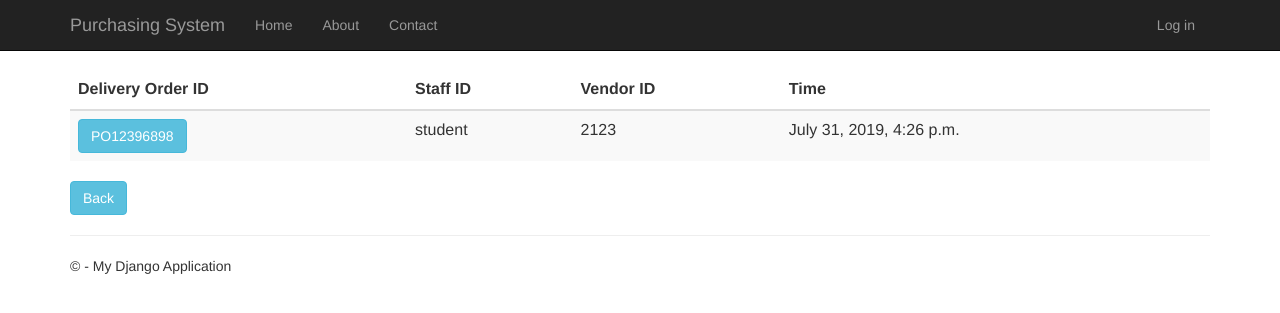
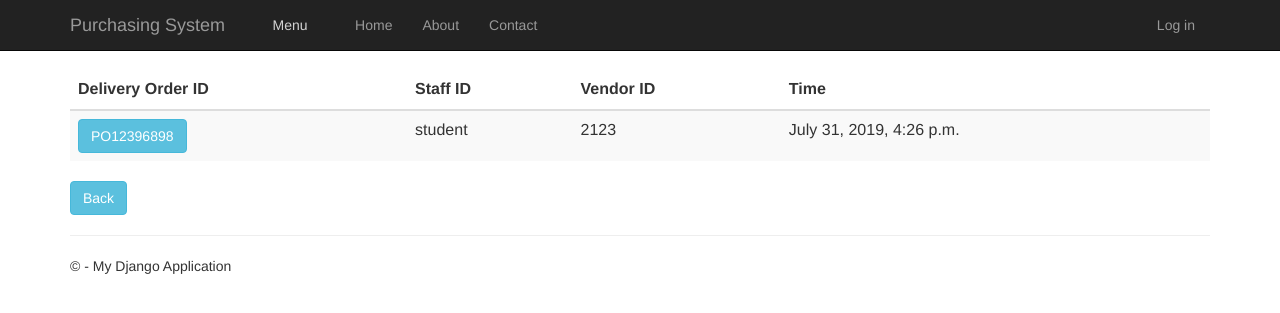
Before and after one commit to 1141228704/Group-6-Purchasing-System, a Django app: page /deliveryorderhistory in a window 1280 px wide. Shown: the top 313 px of the page. Run offline with Django 3.2, Linux system fonts and the light colour scheme; data comes from the database, SQL or seed files in the repository; both versions use the stored data as it was after the commit; some libraries are stand-ins or nearby versions.

Commit message:
added dropdown menu on nav bar

```diff
--- a/Purchasing System/app/templates/app/layout.html
+++ b/Purchasing System/app/templates/app/layout.html
@@ -23,6 +23,62 @@
             </div>
             <div class="navbar-collapse collapse">
                 <ul class="nav navbar-nav">
+                    <li>
+                        <div class="btn-group dropright">
+                           <button class="btn btn-secondary dropdown-toggle" type="button" id="dropdownMenuButton" data-toggle="dropdown" aria-haspopup="true" aria-expanded="false" style="width: 100px; height: 50px; background-color: inherit; color: lightgray;">
+                            Menu
+                          </button>
+                          <div class="dropdown-menu" aria-labelledby="dropdownMenuButton">
+                               <form class="margintop" action='purchaserequisitionform' method='GET'>
+                                    <button type="submit" class="btn btn-info" style="width: 100%;">Create Purchase Requisition</button><br />
+                                </form>
+
+                                <form class="margintop" action='purchaserequisitionhistory' method='GET'>
+                                    <button type="submit" class="btn btn-outline-info waves-effect" style="width: 100%;">View Purchase Requisition</button><br />
+                                </form>
+
+                                <form class="margintop" action='requestforquotationform' method='GET'>
+                                    <button type="submit" class="btn btn-info" style="width: 100%;">Create Request For Quotation</button><br />
+                                </form>
+
+                                <form class="margintop" action='requestforquotationhistory' method='GET'>
+                                    <button type="submit" class="btn btn-outline-info waves-effect" style="width: 100%;">View Request For Quotation</button><br />
+                                </form>
+
+                                <form class="margintop" action='quotationform' method='GET'>
+                                    <button type="submit" class="btn btn-info" style="width: 100%;">Record Quotation</button><br />
+                                </form>
+
+                                <form class="margintop" action='quotationhistory' method='GET'>
+                                    <button type="submit" class="btn btn-outline-info waves-effect" style="width: 100%;">View Quotation</button><br />
+                                </form>
+
+                                <form class="margintop" action='purchaseorderform' method='GET'>
+                                    <button type="submit" class="btn btn-info" style="width: 100%;">Issue Purchase Order</button><br />
+                                </form>
+
+                                <form class="margintop" action='purchaseorderhistory' method='GET'>
+                                    <button type="submit" class="btn btn-outline-info waves-effect" style="width: 100%;">View Purchase Order</button><br />
+                                </form>
+
+                                <form class="margintop" action='deliveryorderform' method='GET'>
+                                    <button type="submit" class="btn btn-info" style="width: 100%;">Record Delivery Order</button><br />
+                                </form>
+
+                                <form class="margintop" action='deliveryorderhistory' method='GET'>
+                                    <button type="submit" class="btn btn-outline-info waves-effect" style="width: 100%;">View Delivery Order</button><br />
+                                </form>
+
+                                <form class="margintop" action='invoiceform' method='GET'>
+                                    <button type="submit" class="btn btn-info" style="width: 100%;">Record Invoice</button><br />
+                                </form>
+
+                                <form class="margintop" action='invoicehistory' method='GET'>
+                                    <button type="submit" class="btn btn-outline-info waves-effect" style="width: 100%;">Invoice History</button><br />
+                                </form>
+                          </div>
+                        </div>
+                    </li>
                     <li><a href="{% url 'home' %}">Home</a></li>
                     <li><a href="{% url 'about' %}">About</a></li>
                     <li><a href="{% url 'contact' %}">Contact</a></li>
```
Also changed, not shown: Purchasing System/app/static/app/content/bootstrap.css, Purchasing System/db.sqlite3.
